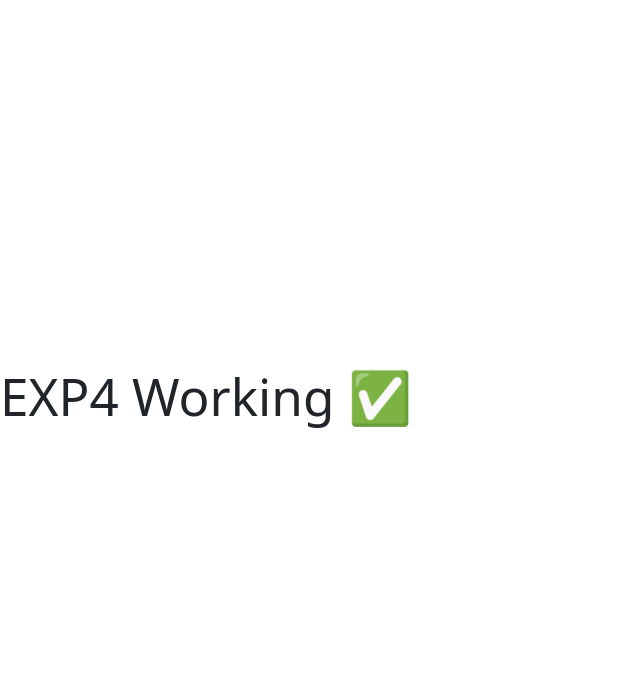
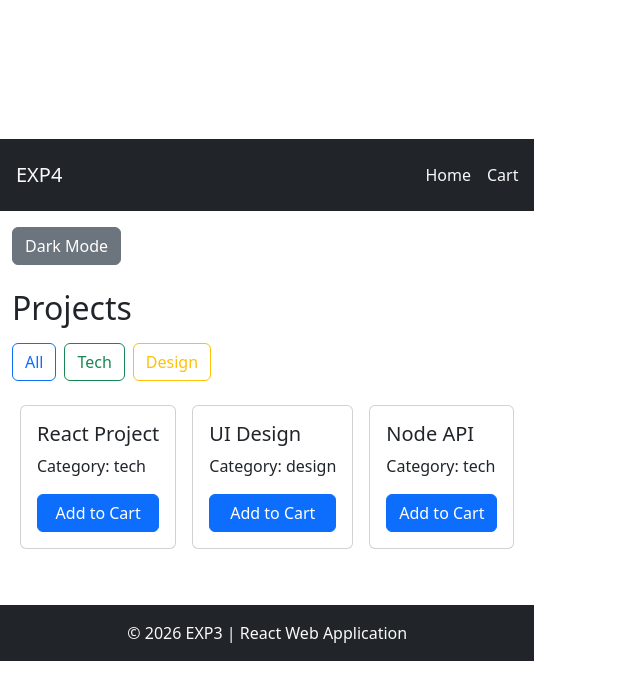
Before and after one commit to Maniin1077/Fst2Exp4, a React (Vite) app: page / in a window 1280 px wide. Shown: the top 700 px of the page, without its empty margins (0-640 px from the left). Built offline with nearby package versions, Linux system fonts and the light colour scheme.

Commit message:
Fix App and Home structure correctly

```diff
--- a/src/App.jsx
+++ b/src/App.jsx
@@ -1,15 +1,25 @@
-import { BrowserRouter, Routes, Route } from "react-router-dom"
-
-function Home() {
-  return <h1 style={{ textAlign: "center" }}>EXP4 Working ✅</h1>
-}
+import { BrowserRouter, Routes, Route } from "react-router-dom";
+import Navbar from "./components/Navbar";
+import Footer from "./components/Footer";
+import Home from "./pages/Home";
+import Cart from "./pages/Cart";
+import ThemeToggle from "./components/ThemeToggle";
 
 export default function App() {
   return (
     <BrowserRouter>
+      <Navbar />
+
+      <div className="container mt-3">
+        <ThemeToggle />
+      </div>
+
       <Routes>
         <Route path="/" element={<Home />} />
+        <Route path="/cart" element={<Cart />} />
       </Routes>
+
+      <Footer />
     </BrowserRouter>
-  )
+  );
 }
--- a/src/pages/Home.jsx
+++ b/src/pages/Home.jsx
@@ -1,24 +1,32 @@
-import { BrowserRouter, Routes, Route } from "react-router-dom";
-import Navbar from "./components/Navbar";
-import Footer from "./components/Footer";
-import Home from "./pages/Home";
-import Cart from "./pages/Cart";
-import ThemeToggle from "./components/ThemeToggle";
+import { useState } from "react";
+import CardComponent from "../components/CardComponent";
+import FilterBar from "../components/FilterBar";
 
-export default function App() {
+const data = [
+  { name: "React Project", category: "tech" },
+  { name: "UI Design", category: "design" },
+  { name: "Node API", category: "tech" },
+];
+
+export default function Home() {
+  const [filter, setFilter] = useState("all");
+
+  const filteredData =
+    filter === "all"
+      ? data
+      : data.filter((item) => item.category === filter);
+
   return (
-    <BrowserRouter>
-      <Navbar />
-      <div className="container mt-3">
-        <ThemeToggle />
+    <div className="container mt-4">
+      <h2>Projects</h2>
+
+      <FilterBar setFilter={setFilter} />
+
+      <div className="d-flex flex-wrap">
+        {filteredData.map((item, index) => (
+          <CardComponent key={index} item={item} />
+        ))}
       </div>
-
-      <Routes>
-        <Route path="/" element={<Home />} />
-        <Route path="/cart" element={<Cart />} />
-      </Routes>
-
-      <Footer />
-    </BrowserRouter>
+    </div>
   );
 }
```
